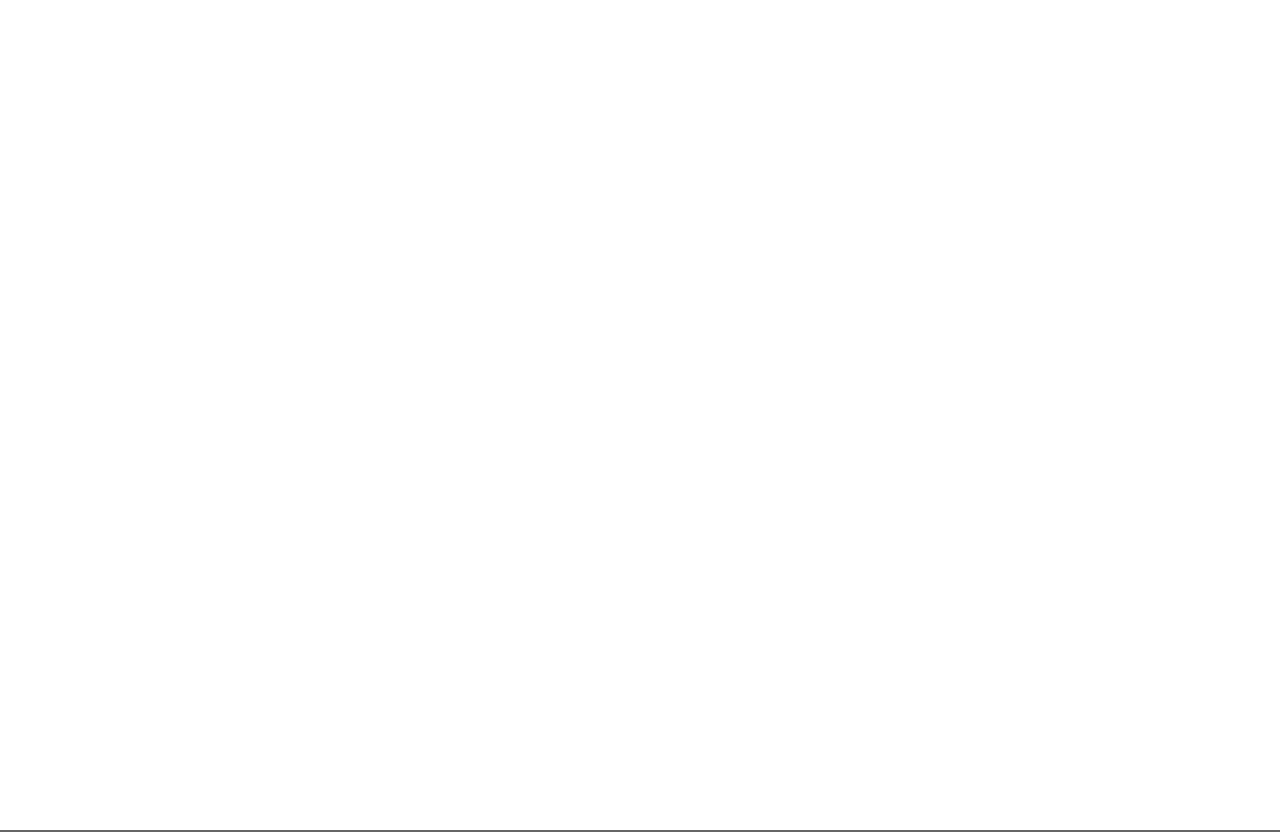
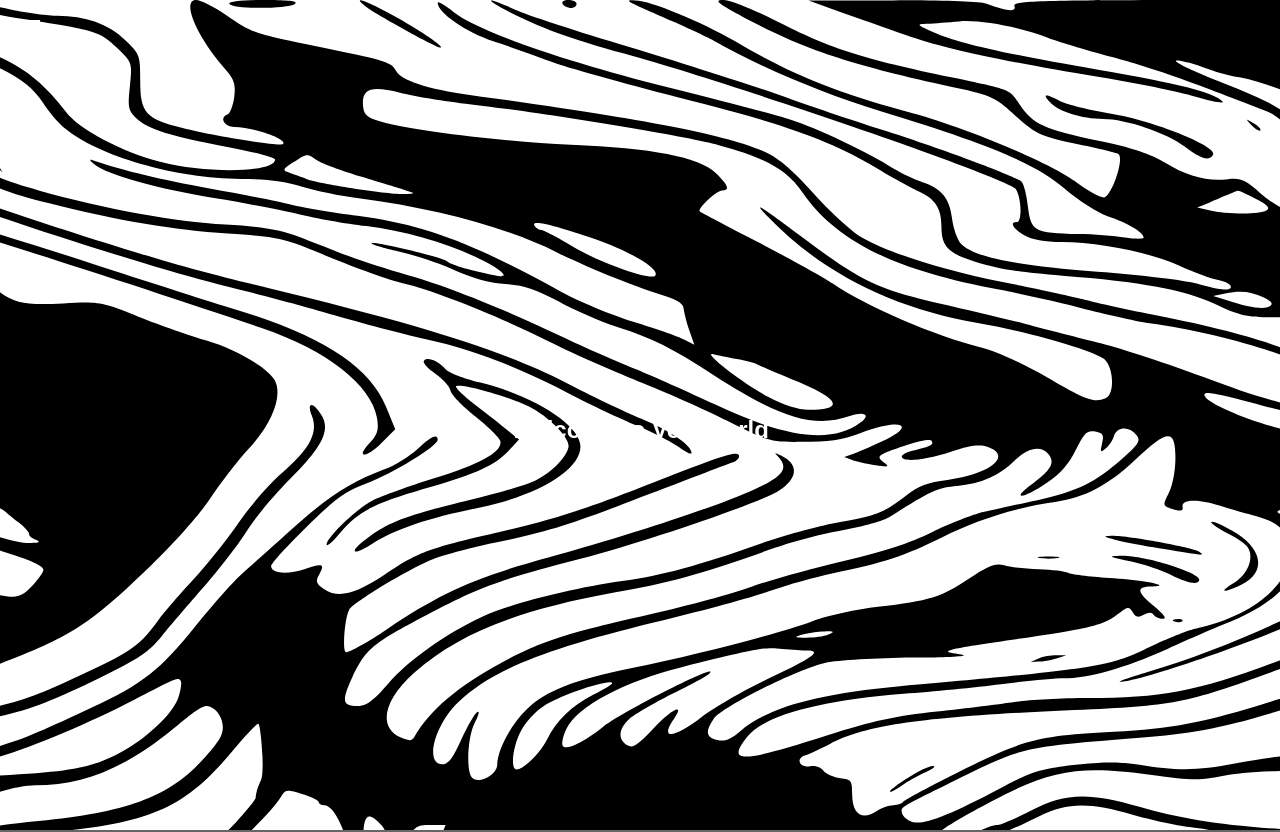
Before and after one commit to UnKevined/VeloWorld, a plain HTML site: page index.html in a window 1280 px wide. Shown: the top 832 px of the page. Drawn offline with Linux system fonts and the light colour scheme.

Commit message:
Update style.css

```diff
--- a/assets/css/style.css
+++ b/assets/css/style.css
@@ -3,7 +3,7 @@ body {
   margin: 0;
   font-family: 'Arial', sans-serif;
   overflow-x: hidden;
-  background-image: url('img/topo_1_min.svg'); /* Hintergrundbild für die gesamte Seite */
+  background-image: url('/img/topo_1_min.svg'); /* Hintergrundbild für die gesamte Seite */
   background-size: cover;
   background-position: center;
   background-repeat: no-repeat;
```
